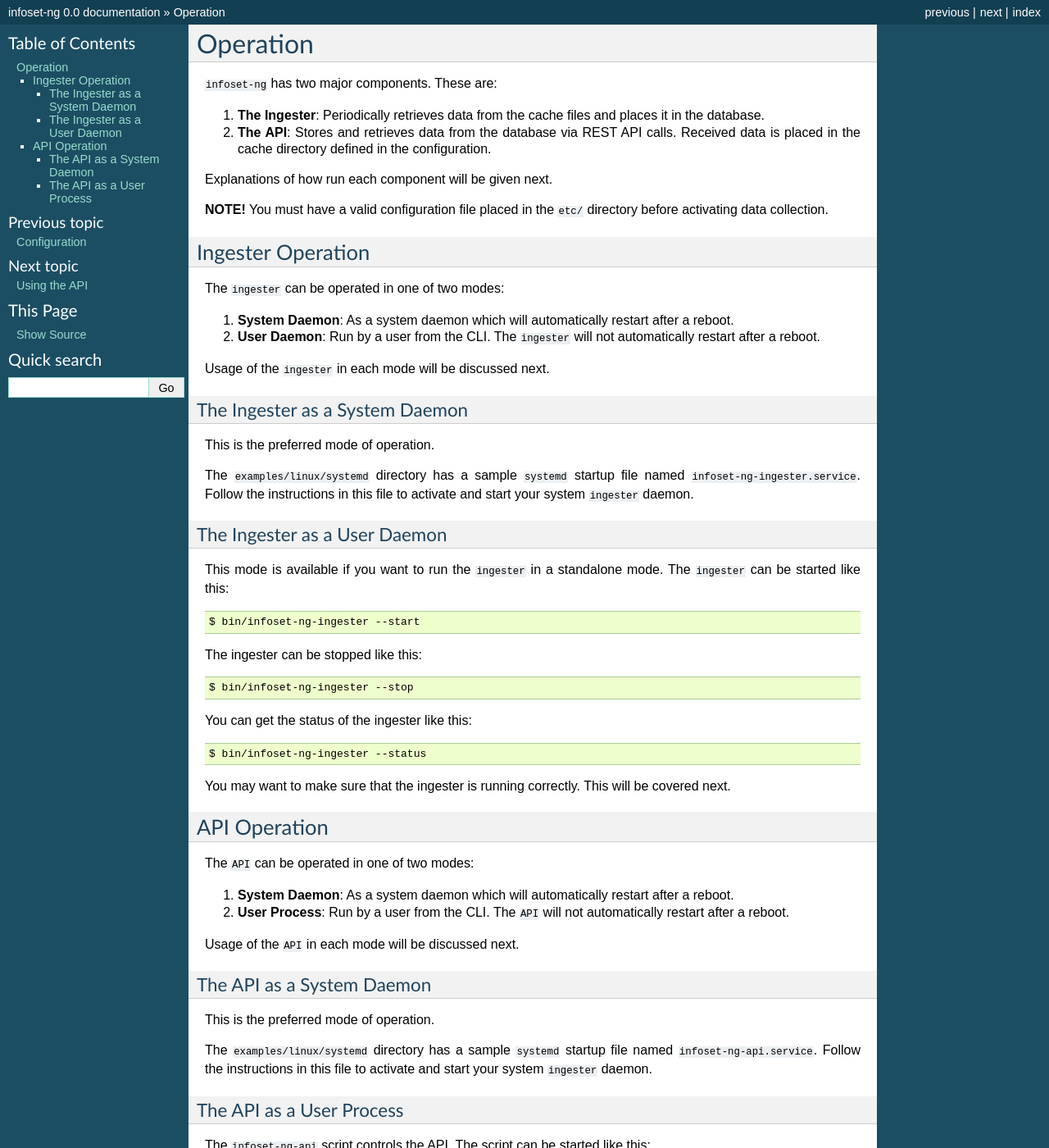
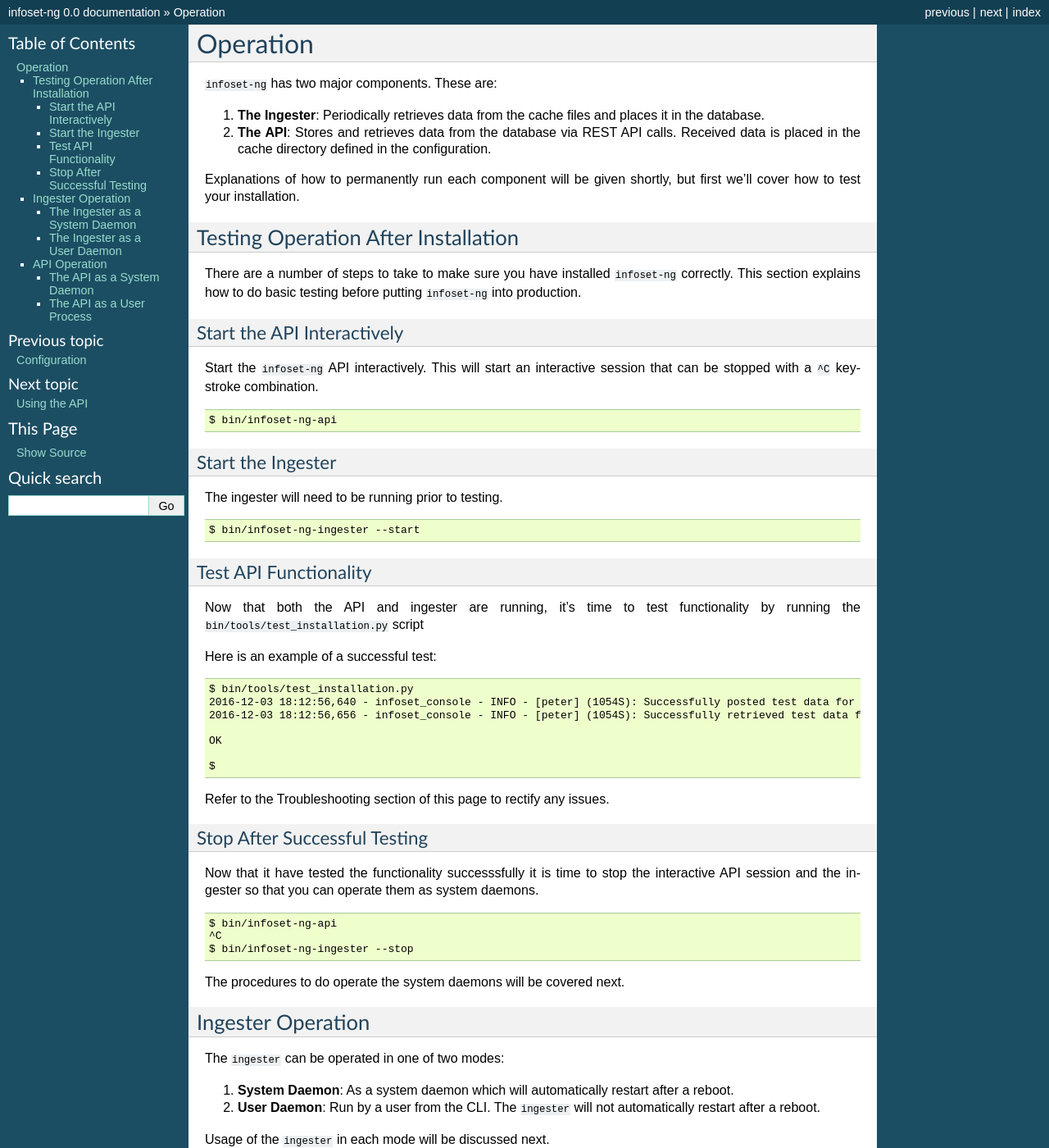
Before and after one commit to clayton-colovore/infoset-ng, a Sphinx documentation site: the page built from docs/source/operation.rst, in a window 1280 px wide and 1400 px high. Shown: the whole window at 82% size. Built offline with Sphinx 7.4.7, drawn with Linux system fonts in a browser that asks for light colours.

Commit message:
Streamlined documentation, moved operational steps out of the installation page for smoother flow

```diff
--- a/docs/source/introduction.rst
+++ b/docs/source/introduction.rst
@@ -1,11 +1,7 @@
 Introduction
 ============
 
-``infoset-ng`` is a lightweight Python 3 based REST API that stores
-and/or retrieves timestamped data. It runs on Linux.
-
-We strongly recommend that you read everything on this page before
-installing ``infoset-ng`` **Table of Contents**
+There's a lot to know about ``infoset-ng`` which we'll summarize here.
 
 Features
 --------
--- a/docs/source/operation.rst
+++ b/docs/source/operation.rst
@@ -9,10 +9,65 @@ Operation
    calls. Received data is placed in the cache directory defined in the
    configuration.
 
-Explanations of how run each component will be given next.
+Explanations of how to permanently run each component will be given shortly, but first we'll cover how to test your installation.
 
-**NOTE!** You must have a valid configuration file placed in the
-``etc/`` directory before activating data collection.
+Testing Operation After Installation
+------------------------------------
+
+There are a number of steps to take to make sure you have installed ``infoset-ng`` correctly. This section explains how to do basic testing before putting ``infoset-ng`` into production.
+
+Start the API Interactively
+~~~~~~~~~~~~~~~~~~~~~~~~~~~
+
+Start the ``infoset-ng`` API interactively. This will start an interactive session that can be stopped with a ``^C`` keystroke combination.
+
+::
+
+    $ bin/infoset-ng-api
+
+
+Start the Ingester
+~~~~~~~~~~~~~~~~~~
+The ingester will need to be running prior to testing.
+
+::
+
+    $ bin/infoset-ng-ingester --start
+
+
+Test API Functionality
+~~~~~~~~~~~~~~~~~~~~~~
+
+Now that both the API and ingester are running, it's time to test functionality by running the ``bin/tools/test_installation.py`` script
+
+Here is an example of a successful test:
+
+::
+
+    $ bin/tools/test_installation.py
+    2016-12-03 18:12:56,640 - infoset_console - INFO - [peter] (1054S): Successfully posted test data for agent ID 558bb0055d7b4299c2ebe6abcc53de64a9ec4847b3f82238b3682cad575c7749
+    2016-12-03 18:12:56,656 - infoset_console - INFO - [peter] (1054S): Successfully retrieved test data for agent ID 558bb0055d7b4299c2ebe6abcc53de64a9ec4847b3f82238b3682cad575c7749
+
+    OK
+
+    $
+
+Refer to the Troubleshooting section of this page to rectify any issues.
+
+Stop After Successful Testing
+~~~~~~~~~~~~~~~~~~~~~~~~~~~~~
+
+Now that it have tested the functionality successsfully it is time to stop the interactive API session and the ingester so that you can operate them as system daemons.
+
+::
+
+    $ bin/infoset-ng-api
+    ^C
+    $ bin/infoset-ng-ingester --stop
+
+
+The procedures to do operate the system daemons will be covered next.
+
 
 Ingester Operation
 ------------------
```
Also changed, not shown: docs/source/configuration.rst (+7 -13 lines), docs/source/index.rst (+7 -0 lines), docs/source/installation.rst (+8 -34 lines).
